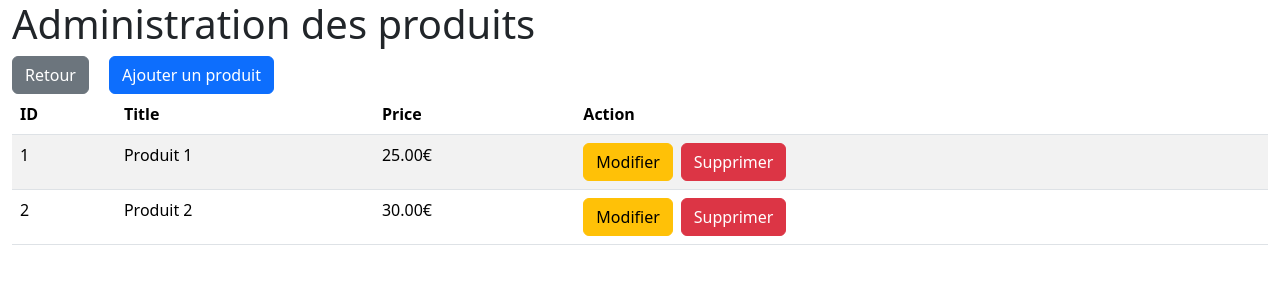
After one commit to webepse/web1-mystock, a PHP site: page /admin/products.php in a window 1280 px wide. The commit adds this page. Shown: the top 300 px of the page. Run offline with PHP 8.4, Linux system fonts and the light colour scheme; the visitor is signed in with stand-in values (Sample User, id 1); data comes from the database, SQL or seed files in the repository.

Commit message:
gestion produits

```diff
--- a/admin/partials/header.php
+++ b/admin/partials/header.php
@@ -10,7 +10,7 @@
           <a class="nav-link" href="dashboard.php">Home</a>
         </li>
         <li class="nav-item">
-          <a class="nav-link" href="#">Products</a>
+          <a class="nav-link" href="products.php">Products</a>
         </li>
       </ul>
       <ul class="ms-auto navbar-nav">
--- /dev/null
+++ b/admin/products.php
@@ -0,0 +1,55 @@
+<?php
+    session_start();
+    if(!isset($_SESSION['login']))
+    {
+        header("LOCATION:index.php");
+    }
+?>
+
+<!DOCTYPE html>
+<html lang="en">
+<head>
+    <meta charset="UTF-8">
+    <meta http-equiv="X-UA-Compatible" content="IE=edge">
+    <meta name="viewport" content="width=device-width, initial-scale=1.0">
+    <link href="https://cdn.jsdelivr.net/npm/bootstrap@5.3.0-alpha3/dist/css/bootstrap.min.css" rel="stylesheet" integrity="sha384-KK94CHFLLe+nY2dmCWGMq91rCGa5gtU4mk92HdvYe+M/SXH301p5ILy+dN9+nJOZ" crossorigin="anonymous">
+    <script src="https://cdn.jsdelivr.net/npm/bootstrap@5.3.0-alpha3/dist/js/bootstrap.bundle.min.js" integrity="sha384-ENjdO4Dr2bkBIFxQpeoTz1HIcje39Wm4jDKdf19U8gI4ddQ3GYNS7NTKfAdVQSZe" crossorigin="anonymous"></script>
+    <title>Admin - Gestion des produits</title>
+</head>
+<body>
+    <div class="container-fluid">
+        <h1>Administration des produits</h1>
+        <a href="dashboard.php" class="btn btn-secondary">Retour</a>
+        <a href="addProduct.php" class="btn btn-primary mx-3">Ajouter un produit</a>
+        <table class="table table-striped">
+            <thead>
+                <tr>
+                    <th>ID</th>
+                    <th>Title</th>
+                    <th>Price</th>
+                    <th>Action</th>
+                </tr>
+            </thead>
+            <tbody>
+                <?php
+                    require "../connexion.php";
+                    $products = $bdd->query("SELECT * FROM products");
+                    while($donProd = $products->fetch())
+                    {
+                        echo "<tr>";
+                            echo "<td>".$donProd['id']."</td>";
+                            echo "<td>".$donProd['title']."</td>";
+                            echo "<td>".$donProd['price']."€</td>";
+                            echo "<td>";
+                                echo "<a href='#' class='btn btn-warning'>Modifier</a>";
+                                echo "<a href='#' class='btn btn-danger mx-2'>Supprimer</a>";
+                            echo "</td>";
+                        echo "</tr>";
+                    }
+                    $products->closeCursor();
+                ?>
+            </tbody>
+        </table>
+    </div>
+</body>
+</html>
```
Also changed, not shown: admin/addProduct.php (added, +27 -0 lines).
